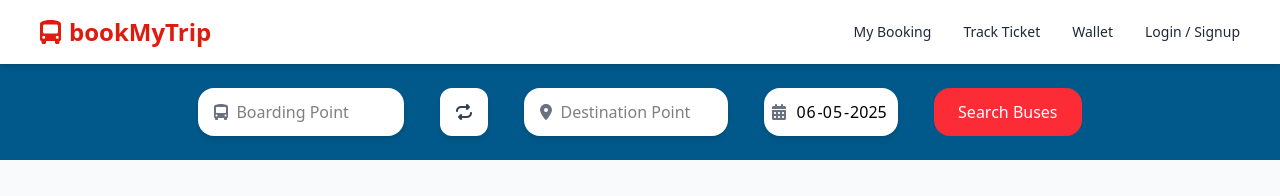
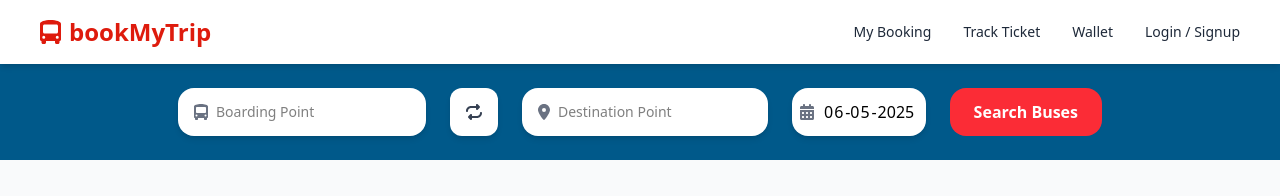
Before and after one commit to rojinraj641/Bus-ticket-booking, a React (Vite) app in the folder frontend/: page / in a window 1280 px wide. Shown: the top 196 px of the page. Built offline with nearby package versions, Linux system fonts and the light colour scheme; no server answers.

Commit message:
Header component responsivness updated

```diff
--- a/frontend/src/Components/Header.jsx
+++ b/frontend/src/Components/Header.jsx
@@ -13,39 +13,22 @@ const Header = () => {
     const navigate = useNavigate();
     const dispatch = useDispatch();
     const { boarding, destination, date } = useSelector((state) => state.search);
-    const filters = useSelector((state)=>state.filters);
-    const handleBoardingPoint = (value) => {
-        dispatch(boardingPoint(value));
-    }
-    const handleDestinationPoint = (value) => {
-        dispatch(destinationPoint(value));
-    }
-    const handleDate = (value) => {
-        dispatch(setDate(value));
-    }
+    const filters = useSelector((state) => state.filters);
+
+    const handleBoardingPoint = (value) => dispatch(boardingPoint(value));
+    const handleDestinationPoint = (value) => dispatch(destinationPoint(value));
+    const handleDate = (value) => dispatch(setDate(value));
     const handleSwap = () => {
         dispatch(boardingPoint(destination));
         dispatch(destinationPoint(boarding));
-    }
+    };
+
     const buildQueryParams = (filters) => {
         const params = new URLSearchParams();
-
-        if (filters.departureTime.length > 0) {
-            params.append('departureTime', filters.departureTime.join(','));
-        }
-
-        if (filters.arrivalTime.length > 0) {
-            params.append('arrivalTime', filters.arrivalTime.join(','));
-        }
-
-        if (filters.busType.length > 0) {
-            params.append('busType', filters.busType.join(','));
-        }
-
-        if (filters.amenities.length > 0) {
-            params.append('amenities', filters.amenities.join(','));
-        }
-
+        if (filters.departureTime.length) params.append('departureTime', filters.departureTime.join(','));
+        if (filters.arrivalTime.length) params.append('arrivalTime', filters.arrivalTime.join(','));
+        if (filters.busType.length) params.append('busType', filters.busType.join(','));
+        if (filters.amenities.length) params.append('amenities', filters.amenities.join(','));
         return params.toString();
     };
 
@@ -53,69 +36,108 @@ const Header = () => {
         try {
             dispatch(removeBusList());
             const query = buildQueryParams(filters);
-            const res = await axios.get(`api/v1/filtered?boarding=${boarding}&destination=${destination}&${query}`)
-            navigate('/filtered')
+            const res = await axios.get(`api/v1/filtered?boarding=${boarding}&destination=${destination}&${query}`);
             const { busList } = res.data.data;
-            console.log(busList);
             dispatch(setBusList(busList));
-        }
-        catch (error) {
+            navigate('/filtered');
+        } catch (error) {
             console.log(error.message);
         }
-    }
+    };
+
     return (
-        <header className="flex flex-wrap justify-center gap-9 bg-sky-800 p-6">
-            {/* Boarding Point */}
-            <div className="flex items-center bg-white text-black rounded-2xl pl-4 pr-2 h-12 shadow-md w-full sm:w-auto">
+        <header className="bg-sky-800 px-4 py-6">
+            <div className="max-w-7xl mx-auto flex flex-col gap-4 sm:flex-row sm:flex-wrap sm:justify-center sm:items-center sm:gap-6">
+
+                {/* Mobile Merged Card */}
+                <div className="relative sm:hidden bg-white rounded-2xl p-4 shadow-md w-full">
+                    {/* Boarding Input */}
+                    <div className="flex items-center mb-3">
                         <FontAwesomeIcon icon={faBusSimple} className="text-gray-500 mr-2" />
                         <input
                             type="text"
                             placeholder="Boarding Point"
                             value={boarding}
                             onChange={(e) => handleBoardingPoint(e.target.value)}
-                    className="bg-transparent outline-none w-full sm:w-40"
+                            className="bg-transparent outline-none w-full text-sm"
                         />
                     </div>
 
-            {/* Swap Button */}
-            <div className="flex items-center justify-center bg-white rounded-xl h-12 w-12 shadow-md">
+                    {/* Swap Button - Positioned to right, between inputs */}
                     <button
-                    onClick={() => handleSwap(boarding, destination)}
+                        onClick={handleSwap}
+                        className="absolute right-4 top-1/2 -translate-y-1/2 bg-white p-2 rounded-full shadow-md z-10"
                     >
                         <FontAwesomeIcon icon={faRepeat} className="text-gray-700" />
                     </button>
-            </div>
 
-            {/* Destination Point */}
-            <div className="flex items-center bg-white text-black rounded-2xl pl-4 pr-2 h-12 shadow-md w-full sm:w-auto">
+                    {/* Destination Input */}
+                    <div className="flex items-center mt-3">
                         <FontAwesomeIcon icon={faLocationDot} className="text-gray-500 mr-2" />
                         <input
                             type="text"
                             placeholder="Destination Point"
                             value={destination}
                             onChange={(e) => handleDestinationPoint(e.target.value)}
-                    className="bg-transparent outline-none w-full sm:w-40"
+                            className="bg-transparent outline-none w-full text-sm"
+                        />
+                    </div>
+                </div>
+
+                {/* Desktop Layout */}
+                <div className="hidden sm:flex items-center bg-white text-black rounded-2xl pl-4 pr-2 h-12 shadow-md w-full sm:w-auto">
+                    <FontAwesomeIcon icon={faBusSimple} className="text-gray-500 mr-2" />
+                    <input
+                        type="text"
+                        placeholder="Boarding Point"
+                        value={boarding}
+                        onChange={(e) => handleBoardingPoint(e.target.value)}
+                        className="bg-transparent outline-none w-full text-sm"
+                    />
+                </div>
+
+                <div className="hidden sm:flex items-center justify-center bg-white rounded-xl h-12 w-12 shadow-md">
+                    <button onClick={handleSwap}>
+                        <FontAwesomeIcon icon={faRepeat} className="text-gray-700" />
+                    </button>
+                </div>
+
+                <div className="hidden sm:flex items-center bg-white text-black rounded-2xl pl-4 pr-2 h-12 shadow-md w-full sm:w-auto">
+                    <FontAwesomeIcon icon={faLocationDot} className="text-gray-500 mr-2" />
+                    <input
+                        type="text"
+                        placeholder="Destination Point"
+                        value={destination}
+                        onChange={(e) => handleDestinationPoint(e.target.value)}
+                        className="bg-transparent outline-none w-full text-sm"
                     />
                 </div>
 
                 {/* Date Picker */}
                 <div className="flex items-center bg-white rounded-2xl p-2 shadow-md h-12 w-full sm:w-auto">
                     <FontAwesomeIcon icon={faCalendarDays} className="text-gray-500 mr-2" />
-                <Datepicker autoFocus={false} calendarIcon={null} format='dd-MM-y' clearIcon={null} minDate={new Date()} maxDate={new Date(new Date().setDate(new Date().getDate() + 30))}
+                    <Datepicker
+                        autoFocus={false}
+                        calendarIcon={null}
+                        format="dd-MM-y"
+                        clearIcon={null}
+                        minDate={new Date()}
+                        maxDate={new Date(new Date().setDate(new Date().getDate() + 30))}
                         value={date}
-                    onChange={(date) => {
-                        console.log(date);
-                        handleDate(date)
-                    }} />
+                        onChange={(date) => handleDate(date)}
+                    />
                 </div>
 
                 {/* Search Button */}
+                <div className="w-full sm:w-auto">
                     <button
-                className="bg-red-500 text-white rounded-2xl h-12 px-6 w-full sm:w-auto hover:bg-red-800 transition"
+                        className="bg-red-500 text-white rounded-2xl h-12 px-6 w-full hover:bg-red-800 transition font-semibold"
                         onClick={handleSearchClick}
                     >
                         Search Buses
                     </button>
+                </div>
+            </div>
         </header>
     );
 };
```
Lines whose indentation alone changed are shown as unchanged.
